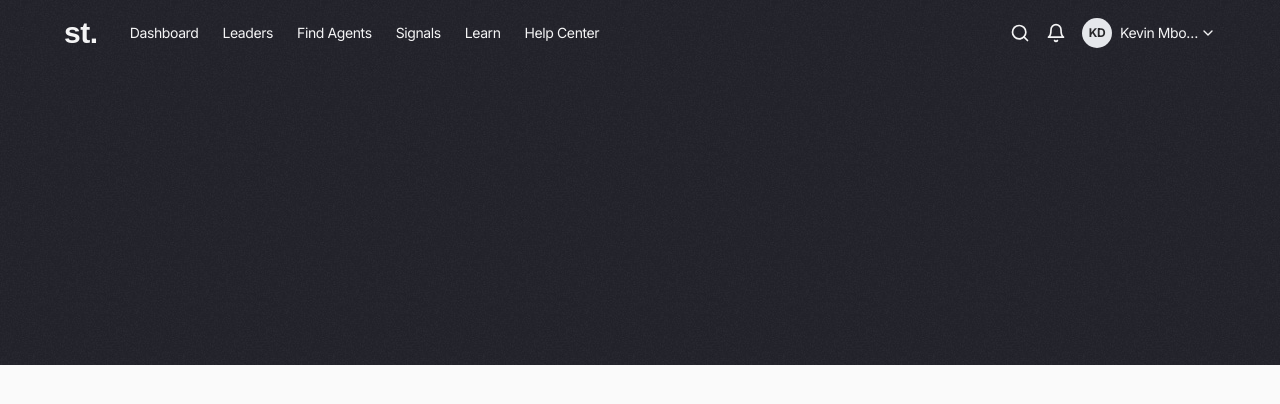
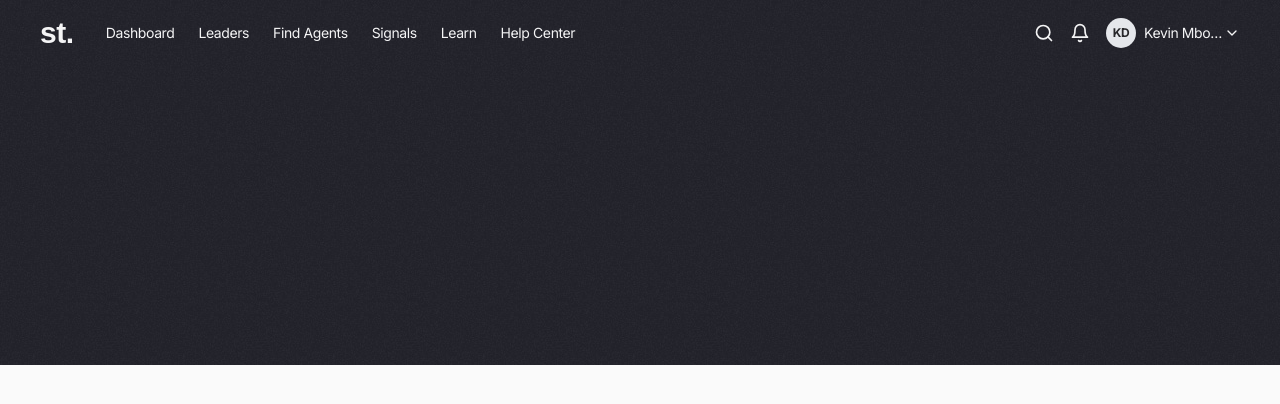
Before and after one commit to kevindermot99/simpleTrading, a React (Vite) app: page /#/ in a window 1280 px wide. Shown: the top 404 px of the page. Built offline with nearby package versions, Linux system fonts and the light colour scheme; a web font is replaced by a local one.

Commit message:
Update Navbar.jsx

```diff
--- a/src/components/Navbar.jsx
+++ b/src/components/Navbar.jsx
@@ -12,7 +12,7 @@ function Navbar() {
   }, []);
 
   return (
-    <div className={`h-[65px] px-16 w-full flex items-center justify-between tracking-tight sticky top-0 transition-all ${scrolled ? 'text-text-color-black bg-body-white' : 'text-text-color-white main-header'} `}>
+    <div className={`h-[65px] px-10 w-full flex items-center justify-between tracking-tight sticky top-0 transition-all ${scrolled ? 'text-text-color-black bg-body-white shadow-lg shadow-stone-500/5' : 'text-text-color-white main-header'} `}>
       {/* Logo & Links */}
       <div className='flex items-center h-fit w-fit gap-1'>
         <h1 className='font-bold text-3xl font-DMSerifText mr-4'>st.</h1>
```
